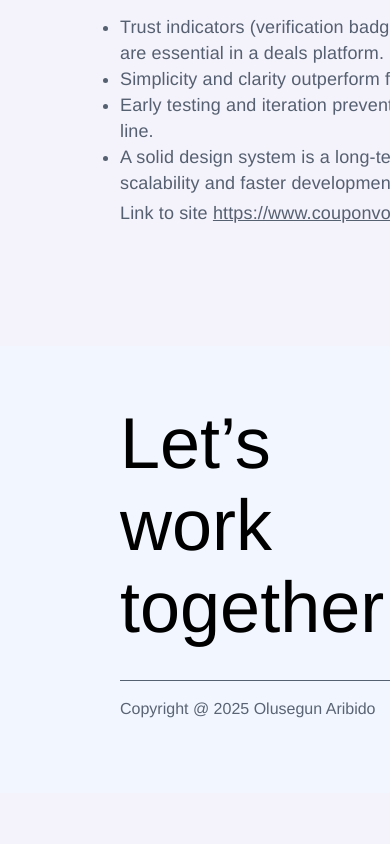
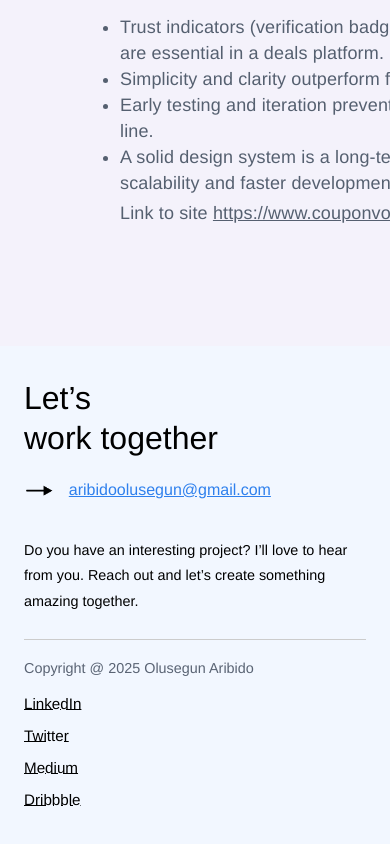
Before and after one commit to neducod/landing-page, a React (Vite) app: page /project6 in a window 390 px wide. Shown: the part 4697-5541 px from the top of the page. Before the commit the page ends 5490 px from the top, so only its background shows below. Built offline with nearby package versions, Linux system fonts and the light colour scheme.

Commit message:
updated animation seconds

```diff
--- a/src/About.jsx
+++ b/src/About.jsx
@@ -23,7 +23,7 @@ function About() {
       setCurrentIndex((prevIndex) =>
         prevIndex === images.length - 1 ? 0 : prevIndex + 1
       );
-    }, 900);
+    }, 1000);
 
     return () => clearInterval(interval);
   }, [images.length]);
--- a/src/styles/footer.css
+++ b/src/styles/footer.css
@@ -93,6 +93,9 @@
     }
   }
   */
+
+
+
   body{
     scroll-behavior: smooth;
 }
@@ -184,3 +187,150 @@ text-decoration-thickness: auto;
 text-underline-offset: auto;
 text-underline-position: from-font;
 }
+
+
+
+
+
+
+/* ========================= */
+/* 📱 Responsive Footer */
+/* ========================= */
+
+/* Tablets (max-width: 1024px) */
+@media (max-width: 1024px) {
+  footer {
+    width: 100%;
+    padding: 3rem 3rem;
+  }
+
+  .footer-a {
+    gap: 4rem;
+  }
+
+  .footer-aa h2 {
+    font-size: 3rem;
+    width: auto;
+  }
+
+  .footer-a p {
+    width: 100%;
+    font-size: 0.95rem;
+  }
+
+  .footer-b {
+    gap: 10rem;
+  }
+}
+
+/* Mobile Landscape (max-width: 768px) */
+@media (max-width: 768px) {
+  footer {
+    padding: 2.5rem 2rem;
+  }
+
+  .footer-a {
+    flex-direction: column;
+    align-items: flex-start;
+    gap: 2rem;
+    text-align: left;
+  }
+
+  .footer-aa {
+    flex-direction: column;
+    align-items: flex-start;
+    gap: 1rem;
+  }
+
+  .footer-aa h2 {
+    font-size: 2.5rem;
+    width: 100%;
+  }
+
+  .footer-in-content {
+    gap: 1rem;
+  }
+
+  .footer-in-content img {
+    width: 1.8rem;
+    height: auto;
+  }
+
+  .footer-a p {
+    width: 100%;
+    font-size: 0.95rem;
+    line-height: 1.6rem;
+  }
+
+  .footer-b {
+    flex-direction: column;
+    align-items: flex-start;
+    gap: 1rem;
+  }
+
+  .footer-b p {
+    font-size: 0.9rem;
+  }
+
+  .footer-iconn {
+    gap: 1rem;
+    flex-wrap: wrap;
+  }
+
+  .footer-iconn a {
+    font-size: 1rem;
+  }
+}
+
+/* Mobile Portrait (max-width: 480px) */
+@media (max-width: 480px) {
+  footer {
+    padding: 2rem 1.5rem;
+    gap: 1.5rem;
+  }
+
+  .footer-aa h2 {
+    font-size: 2rem;
+    line-height: 2.5rem;
+  }
+
+  .footer-in-content a {
+    font-size: 1rem;
+    word-break: break-word;
+  }
+
+  .footer-a p {
+    font-size: 0.9rem;
+  }
+
+  .footer-b {
+    border-top: 1px solid #ccc;
+    padding-top: 1rem;
+    gap: 0.75rem;
+  }
+
+  .footer-iconn {
+    flex-direction: column;
+    align-items: flex-start;
+    gap: 0.5rem;
+  }
+
+  .footer-iconn a {
+    font-size: 0.95rem;
+  }
+}
+
+/* Extra small screens (max-width: 360px) */
+@media (max-width: 360px) {
+  .footer-aa h2 {
+    font-size: 1.75rem;
+  }
+
+  .footer-in-content a {
+    font-size: 0.9rem;
+  }
+
+  .footer-a p {
+    font-size: 0.85rem;
+  }
+}
```
